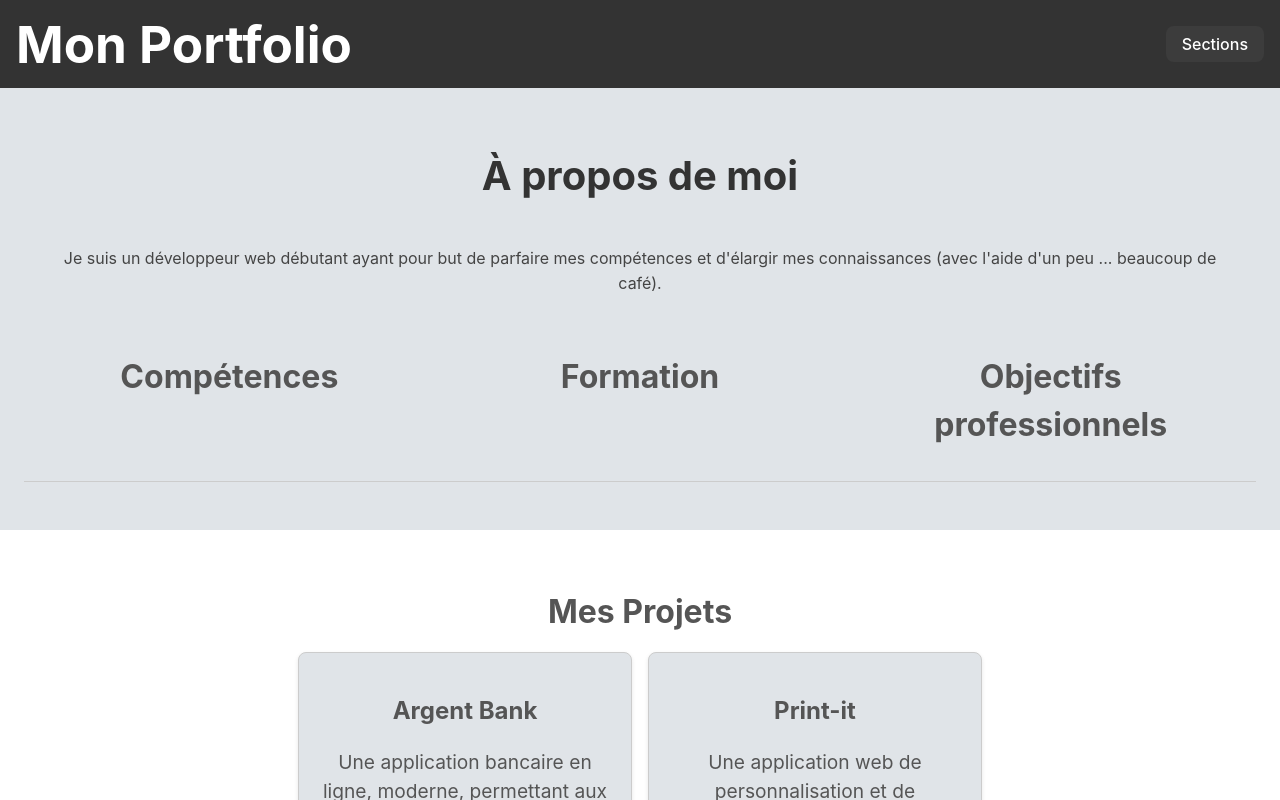
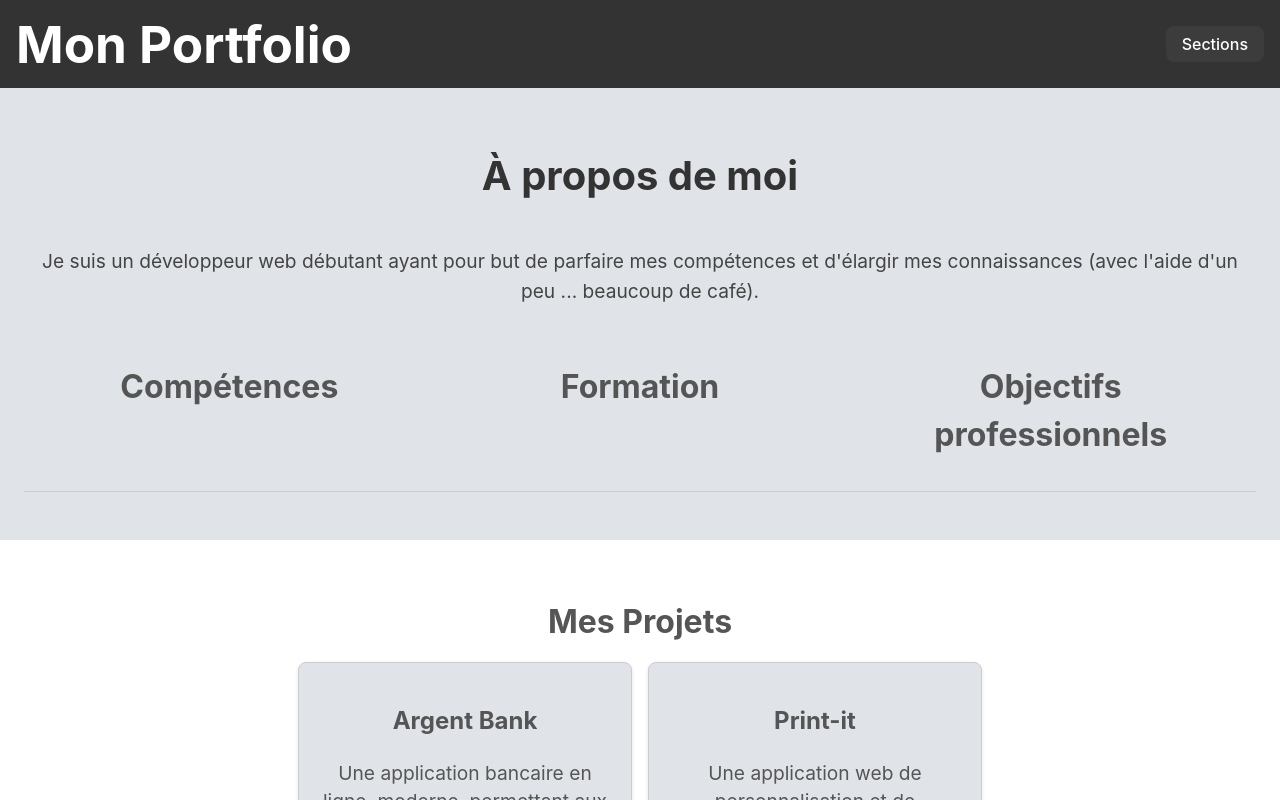
Before and after one commit to Alex-b6/p12---Portfolio, a React (Vite) app: page / in a window 1280 px wide. Shown: the top 800 px of the page. Built offline with nearby package versions, Linux system fonts and the light colour scheme.

Commit message:
Add : added style to the <p> under <h2>.

```diff
--- a/src/components/About.jsx
+++ b/src/components/About.jsx
@@ -20,7 +20,7 @@ const About = () => {
   return (
     <section id="about">
       <h2>À propos de moi</h2>
-      <p>Je suis un développeur web débutant ayant pour but de parfaire mes compétences et d'élargir mes connaissances (avec l'aide d'un peu ... beaucoup de café).</p>
+      <p className="presentation">Je suis un développeur web débutant ayant pour but de parfaire mes compétences et d'élargir mes connaissances (avec l'aide d'un peu ... beaucoup de café).</p>
 
       <div className="section-container">
         <div className="section-headers">
--- a/src/style/about.scss
+++ b/src/style/about.scss
@@ -12,6 +12,10 @@
     margin-bottom: $spacing-base;
     color: $color-dark;
     text-align: center;
+  }
+
+  .presentation {
+    font-size: $font-size-base;
   }
 
   .section-container {
@@ -87,7 +91,7 @@
   }
 
   .content.visible {
-    max-height: 140px;
+    max-height: 290px;
     opacity: 1;
     text-align: left;
 
@@ -111,9 +115,6 @@
     list-style-type: disc;
   }
 
-  li {
-    margin-bottom: $spacing-smaller;
-  }
 
   /* Responsive styles */
   @media (max-width: 1024px) {
```
